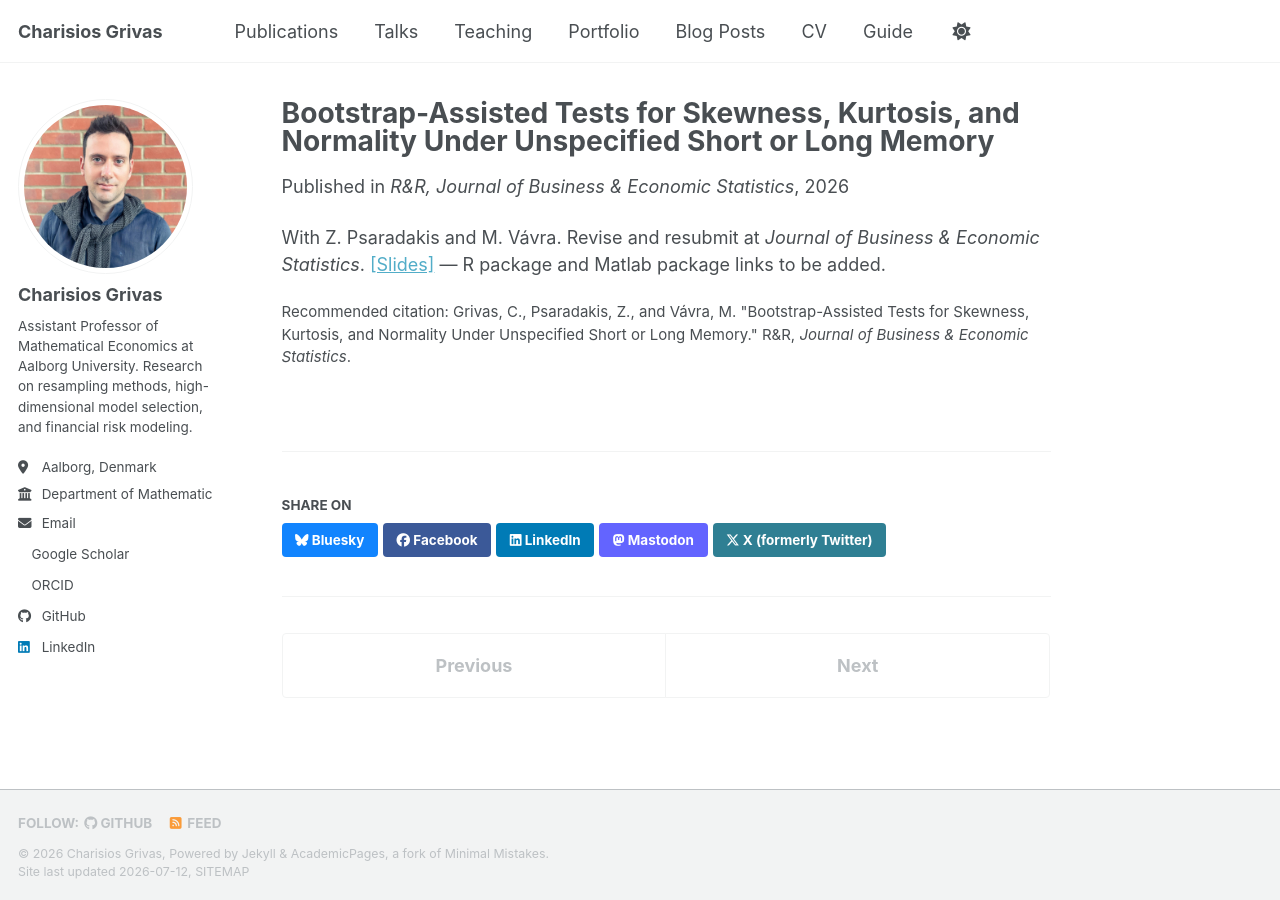
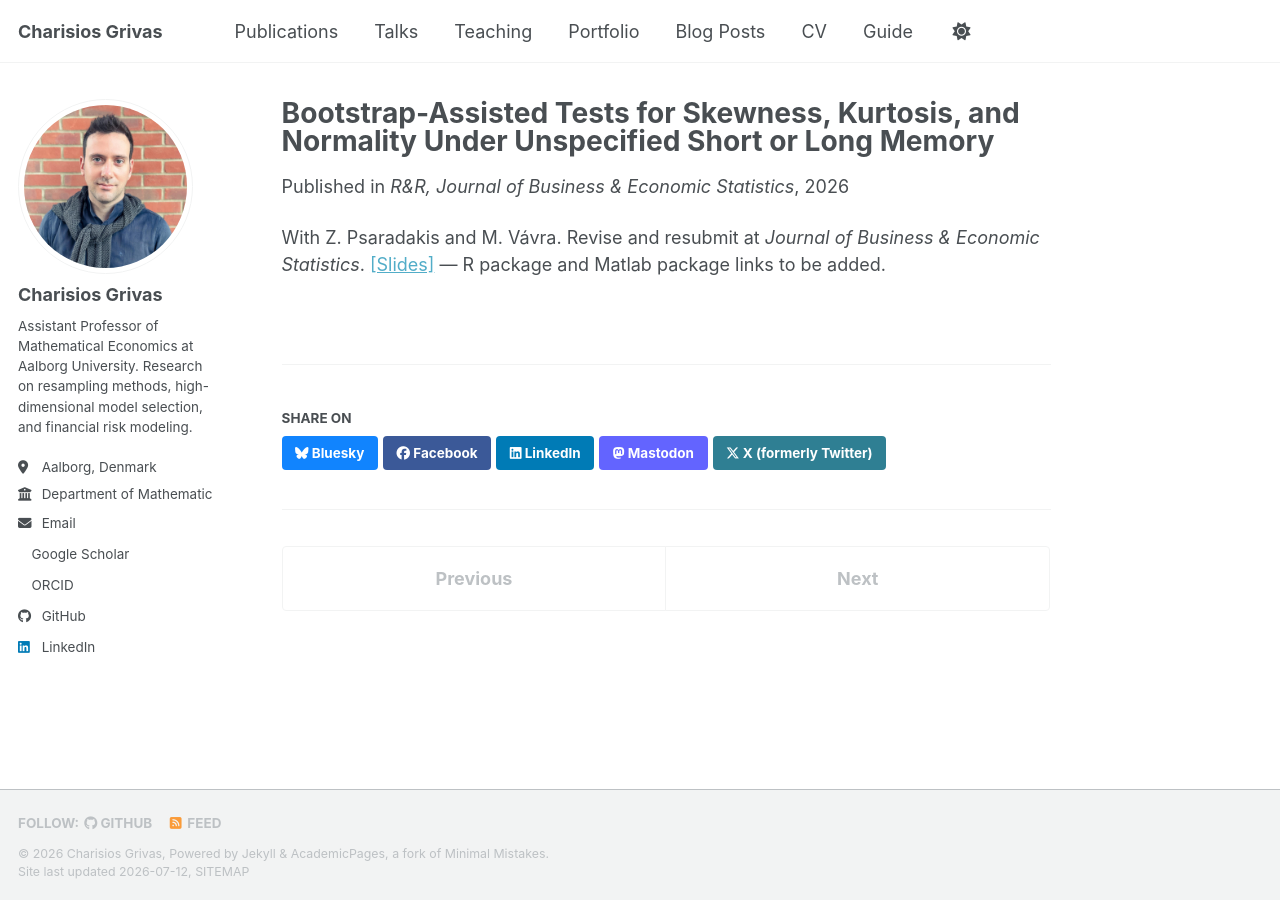
Before and after one commit to chargrivas/chargrivas.github.io, a Jekyll site: the page built from _publications/2026-01-03-skewness-kurtosis-tests.md, in a window 1280 px wide. Built offline with Jekyll 4.4.1, drawn with Linux system fonts in a browser that asks for light colours; a style sheet for code colours, icons or effects is not loaded.

Commit message:
Update 2026-01-03-skewness-kurtosis-tests.md

```diff
--- a/_publications/2026-01-03-skewness-kurtosis-tests.md
+++ b/_publications/2026-01-03-skewness-kurtosis-tests.md
@@ -7,7 +7,6 @@ excerpt: 'With Z. Psaradakis and M. Vávra. Revise and resubmit at Journal of Bu
 date: 2026-01-03
 venue: 'R&R, Journal of Business & Economic Statistics'
 paperurl:
-citation: 'Grivas, C., Psaradakis, Z., and Vávra, M. "Bootstrap-Assisted Tests for Skewness, Kurtosis, and Normality Under Unspecified Short or Long Memory." R&R, <i>Journal of Business & Economic Statistics</i>.'
 ---
 
 With Z. Psaradakis and M. Vávra. Revise and resubmit at *Journal of Business & Economic Statistics*. [[Slides]](https://www.dropbox.com/scl/fi/c76erkkrko5r1pmkas5en/SKNtest.pdf?rlkey=7927zxldnqcw8tu925b1e5a2z&st=res2n0ra&dl=0) — R package and Matlab package links to be added.
```
